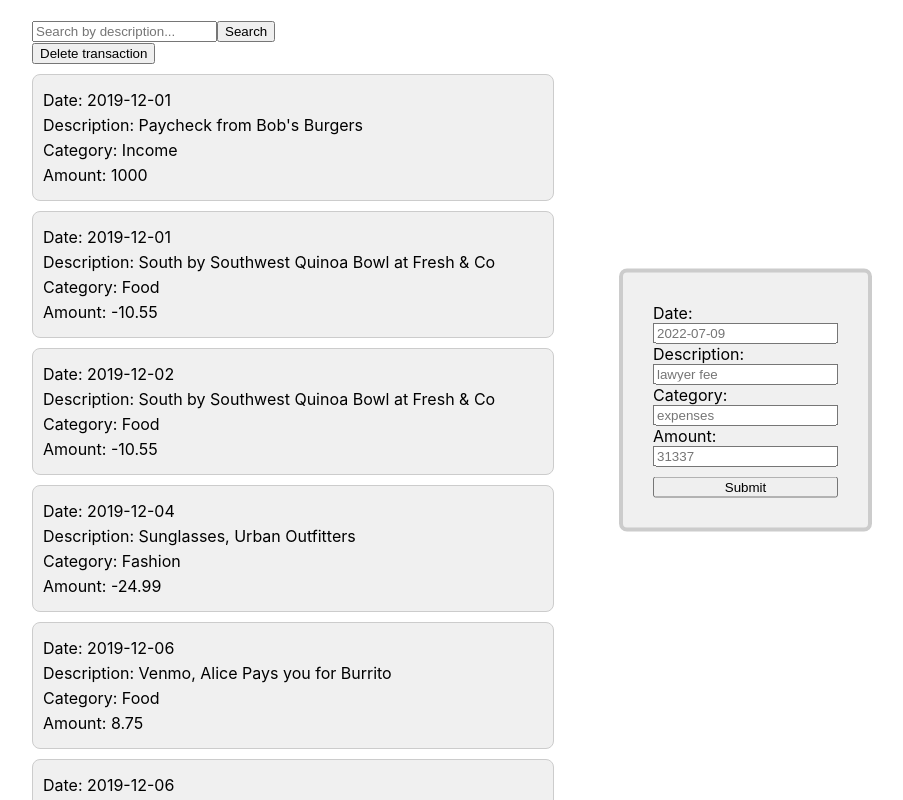
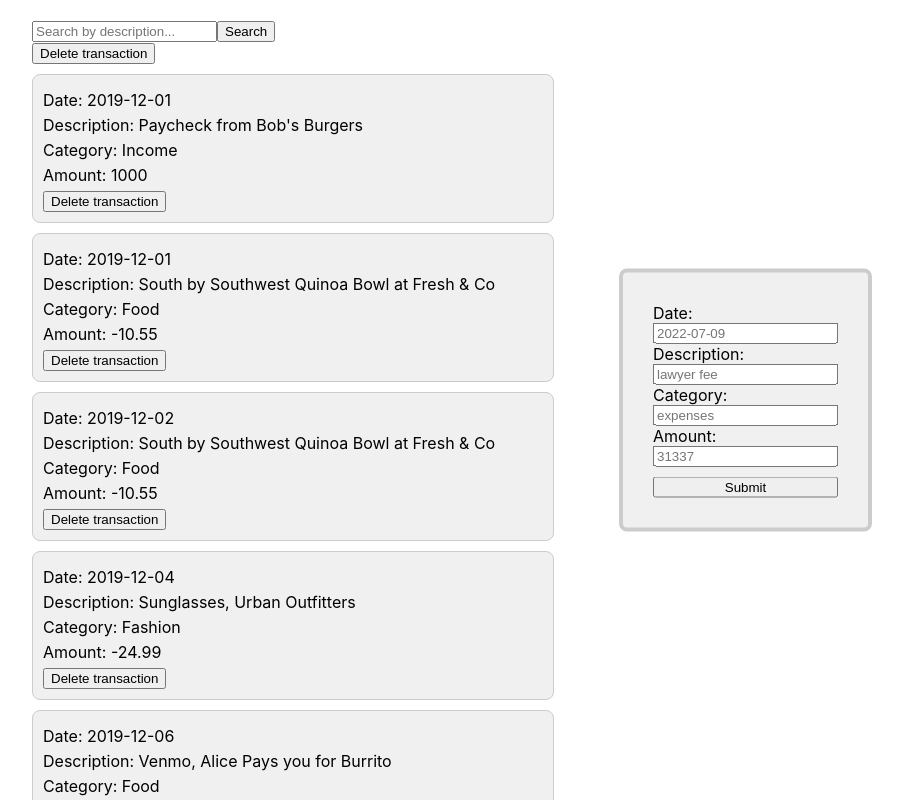
Before and after one commit to Prodigysec/flatironbank, a React (Create React App) app: page / in a window 1280 px wide. Shown: the top 800 px of the page, without its empty margins (208-1111 px from the left). Built offline with nearby package versions, Linux system fonts and the light colour scheme; data requests are answered from the project's data file.

Commit message:
Add a delete button to each transaction

```diff
--- a/src/components/Transaction.js
+++ b/src/components/Transaction.js
@@ -1,10 +1,11 @@
 import React from "react";
+import DeleteTransaction from "./DeleteTransaction";
 
-function Transaction({ transactions, isFetching }) {
+function Transaction({ transactions, isFetching, onDeleteTransaction  }) {
     return (
         <>
-            {isFetching ? (<p>Loading transactions...</p>) :
-                transactions.length === 0 ? (<p>No transactions found.</p>) :
+            {isFetching ? (<p className="transaction-loading">Loading transactions...</p>) :
+                transactions.length === 0 ? (<p className="transaction-none">No transactions found.</p>) :
                     (transactions.map((transaction, index) => {
                         return (
                             <div className="transaction" key={index}>
@@ -12,6 +13,10 @@ function Transaction({ transactions, isFetching }) {
                                 <p>Description: {transaction.description}</p>
                                 <p>Category: {transaction.category}</p>
                                 <p>Amount: {transaction.amount}</p>
+                                <DeleteTransaction
+                                    transactionId={transaction.id}
+                                    onDelete={onDeleteTransaction}
+                                />
                             </div>
                         )
                     }))
```
